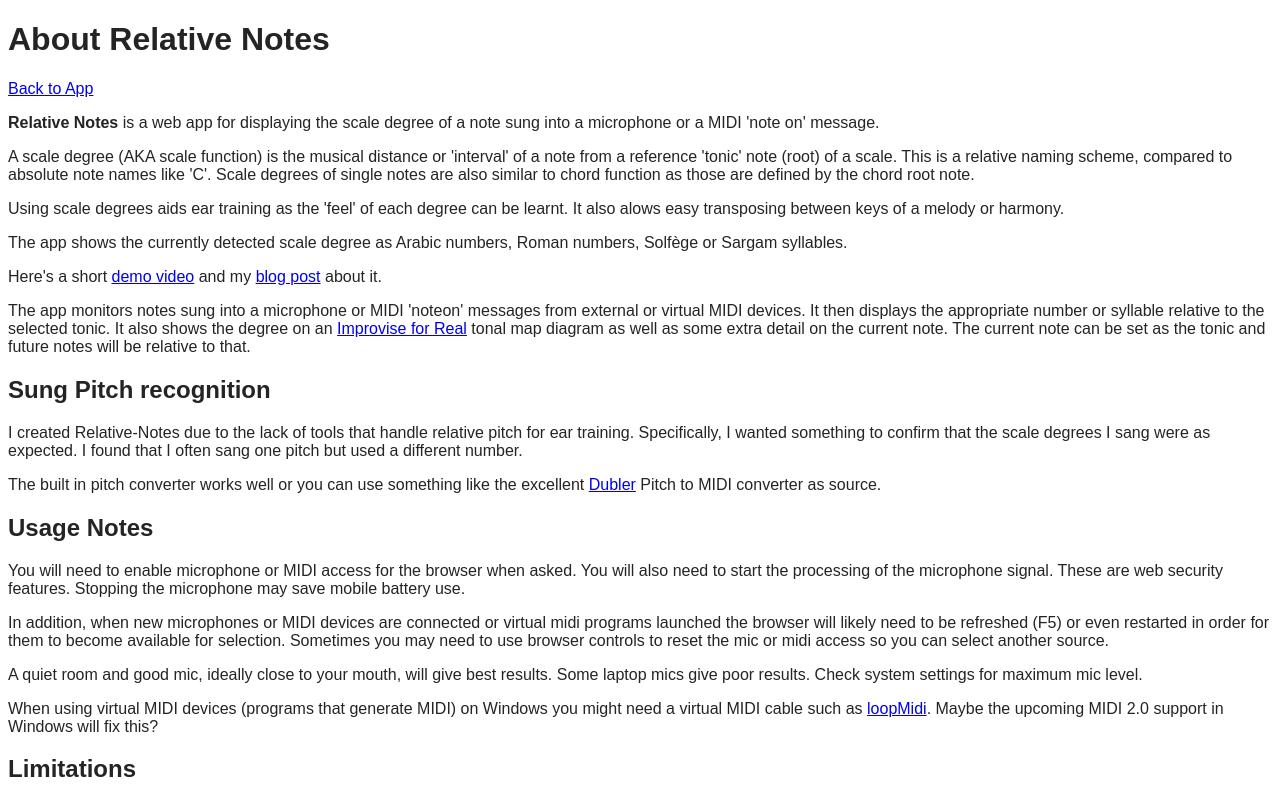
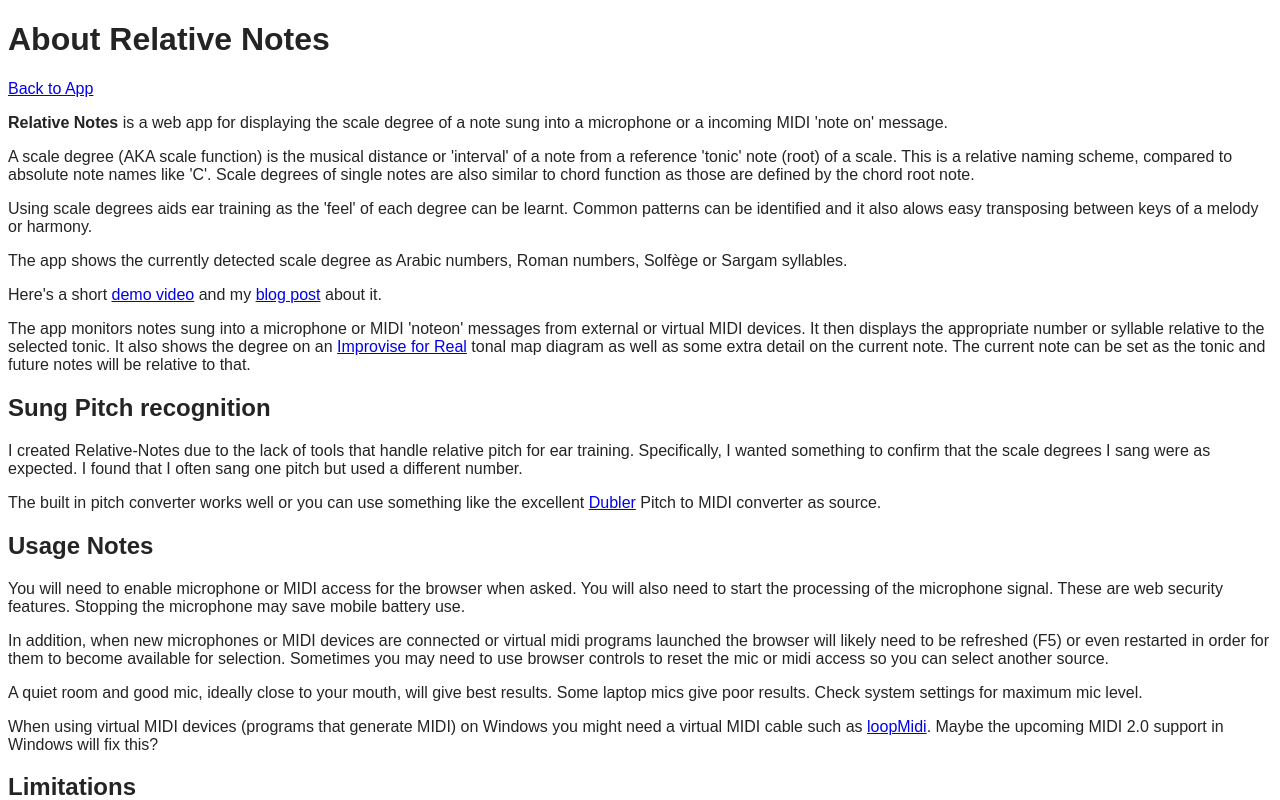
Before and after one commit to music-practice-tools/relative-notes, a SvelteKit app: page /about in a window 1280 px wide. Shown: the top 800 px of the page. Built offline with nearby package versions, Linux system fonts and the light colour scheme.

Commit message:
Update +page.svelte

```diff
--- a/src/routes/about/+page.svelte
+++ b/src/routes/about/+page.svelte
@@ -9,13 +9,13 @@
     data-sveltekit-reload>Back to App</a>
 </p>
 <p>
-  <strong>Relative Notes</strong> is a web app for displaying the scale degree of a note sung into a microphone or a MIDI 'note on' message.
+  <strong>Relative Notes</strong> is a web app for displaying the scale degree of a note sung into a microphone or a incoming MIDI 'note on' message.
 </p>
 <p>
 A scale degree (AKA scale function) is the musical distance or 'interval' of a note from a reference 'tonic' note (root) of a scale. This is a relative naming scheme, compared to absolute note names like 'C'. Scale degrees of single notes are also similar to chord function as those are defined by the chord root note.
 </p>
 <p>
-Using scale degrees aids ear training as the 'feel' of each degree can be learnt. It also alows easy transposing between keys of a melody or harmony.
+Using scale degrees aids ear training as the 'feel' of each degree can be learnt. Common patterns can be identified and it also alows easy transposing between keys of a melody or harmony.
 </p>
 <p>
 The app shows the currently detected scale degree as Arabic numbers, Roman numbers, Solfège or Sargam syllables.
```
